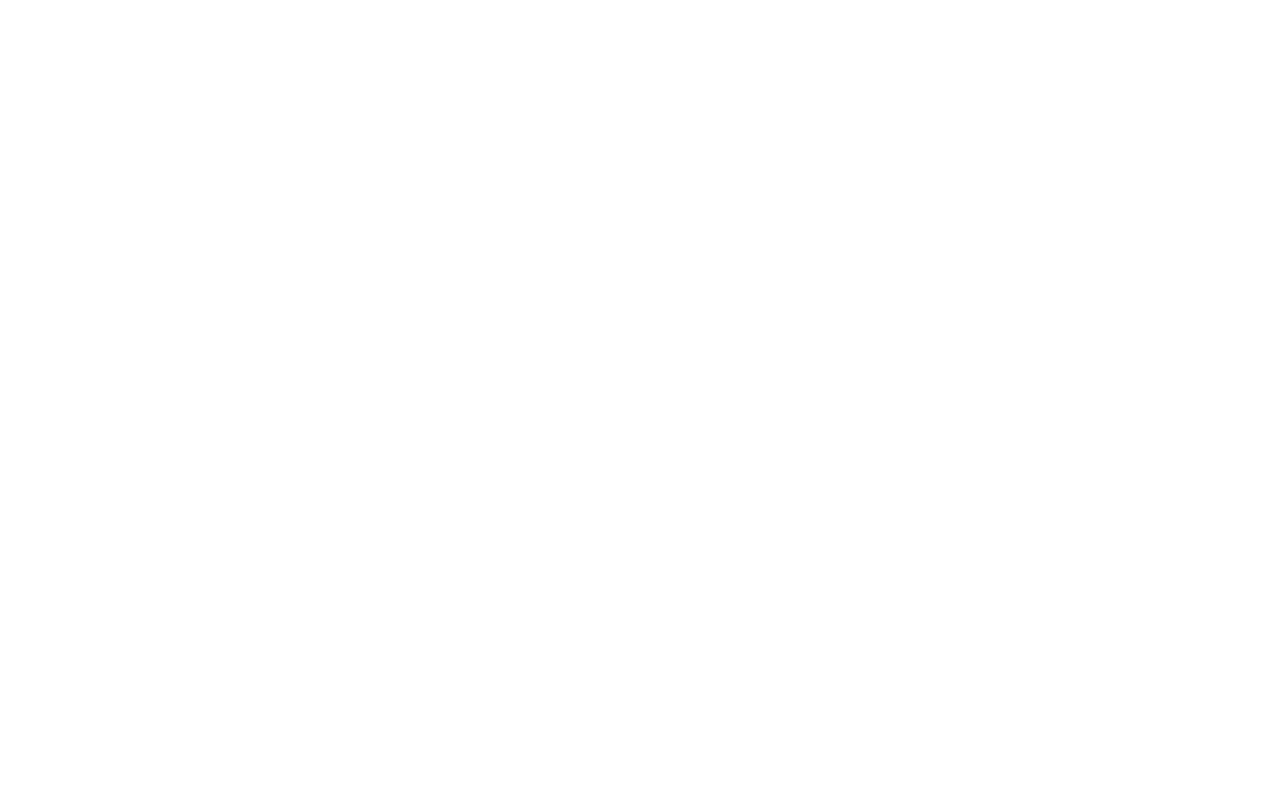
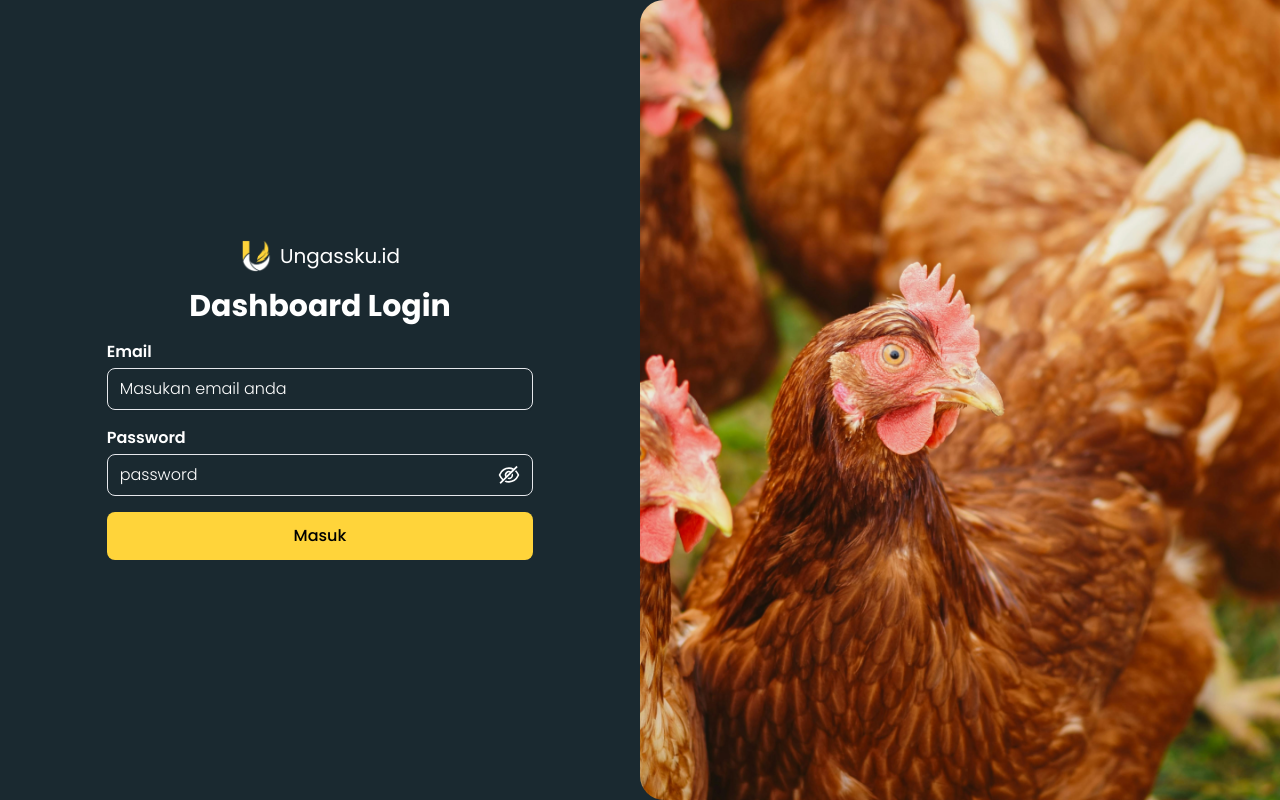
Before and after one commit to Ariemaharrucha/unggasku-fe, a React (Vite) app: page /dashboard/login in a window 1280 px wide. Before the commit this address had no page. Built offline with nearby package versions, Linux system fonts and the light colour scheme.

Commit message:
add login user & dahsboard

```diff
--- a/src/app/routes.jsx
+++ b/src/app/routes.jsx
@@ -1,7 +1,7 @@
 import { BrowserRouter, Routes, Route } from "react-router-dom";
 import { Beranda } from "../features/landing-page/Beranda.jsx";
-import { Login } from "../features/authentication/components/Login.jsx";
-import { Register } from "../features/authentication/components/Register.jsx";
+import { Login } from "../features/authentication/user/components/Login.jsx";
+import { Register } from "../features/authentication/user/components/Register.jsx";
 import { About } from "../features/landing-page/About.jsx";
 import { Contact } from "../features/landing-page/Contact.jsx";
 import { Layanan } from "../features/landing-page/Layanan.jsx";
@@ -22,6 +22,8 @@ import { Chatkonsultasi } from "../features/konsultasi/components/ChatKonsultasi
 import { DokterOverview } from "../features/dashboard-admin/components/DokterOverview.jsx";
 import { UserOverview } from "../features/dashboard-admin/components/UserOverview.jsx";
 import { FormAddDokter } from "../features/dashboard-admin/components/FormAddDokter.jsx";
+import { LoginAdmin } from "../features/authentication/admin/components/LoginAdmin.jsx";
+
 
 
 export const AppRouter = () => {
@@ -41,6 +43,9 @@ export const AppRouter = () => {
       {/* konsultasi */}
       <Route path="/layanan/konsultasi" element={<Konsultasi/>}></Route>
       <Route path="/layanan/konsultasi/chat/:konsultasiId" element={<Chatkonsultasi/>}></Route>
+
+      {/* dashboard login */}
+      <Route path="/dashboard/login" element={<LoginAdmin/>}></Route>
 
       {/* dasboard admin */}
       <Route path="/dashboard/admin" element={<DashboardAdmin/>}></Route>
--- a/src/features/authentication/components/Login.jsx
+++ b/src/features/authentication/admin/components/LoginAdmin.jsx
@@ -1,11 +1,11 @@
-import { Link } from "react-router-dom";
 import { AiOutlineEye, AiOutlineEyeInvisible } from "react-icons/ai";
 import { useState } from "react";
-import { AuthLayout } from "../../../layouts/AuthLayout.jsx";
-import Input from "../../../components/ui/Input.jsx";
-import Button from "../../../components/ui/Button.jsx";
+import { AuthLayout } from "../../../../layouts/AuthLayout.jsx";
+import Input from "../../../../components/ui/Input.jsx";
+import Button from "../../../../components/ui/Button.jsx";
 
-export const Login = () => {
+
+export const LoginAdmin = () => {
   const [showPassword, setShowPassword] = useState(false);
   const [password, setPassword] = useState("");
 
@@ -18,7 +18,7 @@ export const Login = () => {
   }
 
   return (
-    <AuthLayout title="Login Sekarang">
+    <AuthLayout title="Dashboard Login">
       <form className="space-y-4">
         <div>
           <h5 className="text-white font-semibold">Email</h5>
@@ -56,12 +56,6 @@ export const Login = () => {
         >
           Masuk
         </Button>
-        <p className="text-white text-center">
-          Sudah punya akun?{" "}
-          <Link to={"/register"} className="text-blue-700 font-semibold">
-            Daftar
-          </Link>
-        </p>
       </form>
     </AuthLayout>
   );
--- /dev/null
+++ b/src/features/authentication/admin/components/Register.jsx
@@ -0,0 +1,57 @@
+import { Link } from "react-router-dom";
+import { AuthLayout } from "../../../../layouts/AuthLayout.jsx";
+import Input from "../../../../components/ui/Input.jsx";
+import Button from "../../../../components/ui/Button.jsx";
+
+
+export const Register = () => {
+  return (
+    <AuthLayout title='Daftar Sekarang'>
+      <form className="space-y-4">
+        <div>
+          <h5 className="text-white font-semibold">Nama Lengkap</h5>
+          <Input
+            className={"bg-transparent placeholder:text-white text-white mt-1"}
+            placeholder="Masukan nama anda"
+          ></Input>
+        </div>
+        <div>
+          <h5 className="text-white font-semibold">Email</h5>
+          <Input
+            className={"bg-transparent placeholder:text-white text-white mt-1"}
+            type="email"
+            placeholder="Masukan email anda"
+          ></Input>
+        </div>
+        <div>
+          <h5 className="text-white font-semibold">Password</h5>
+          <Input
+            className={"bg-transparent placeholder:text-white text-white mt-1"}
+            type="password"
+            placeholder="password"
+          ></Input>
+        </div>
+        <div>
+          <h5 className="text-white font-semibold">Konfimarsi Password</h5>
+          <Input
+            className={"bg-transparent placeholder:text-white text-white mt-1"}
+            type="password"
+            placeholder="konfirmasi password"
+          ></Input>
+        </div>
+        <Button
+          variant="secondary"
+          className={"w-full flex justify-center text-md"}
+        >
+          Daftar
+        </Button>
+        <p className="text-white text-center">
+          Sudah punya akun?{" "}
+          <Link to={"/login"} className="text-blue-700 font-semibold">
+            Masuk
+          </Link>
+        </p>
+      </form>
+    </AuthLayout>
+  );
+};
--- /dev/null
+++ b/src/features/authentication/user/components/Login.jsx
@@ -0,0 +1,68 @@
+import { Link } from "react-router-dom";
+import { AiOutlineEye, AiOutlineEyeInvisible } from "react-icons/ai";
+import { useState } from "react";
+import Input from "../../../../components/ui/Input.jsx";
+import Button from "../../../../components/ui/Button.jsx";
+import { AuthLayout } from "../../../../layouts/AuthLayout.jsx";
+
+export const Login = () => {
+  const [showPassword, setShowPassword] = useState(false);
+  const [password, setPassword] = useState("");
+
+  function handleChange(e) {
+    setPassword(e.target.value);
+  }
+
+  function togglePassword() {
+    setShowPassword(!showPassword);
+  }
+
+  return (
+    <AuthLayout title="Login Sekarang">
+      <form className="space-y-4">
+        <div>
+          <h5 className="text-white font-semibold">Email</h5>
+          <Input
+            className={"bg-transparent placeholder:text-white text-white mt-1"}
+            type="email"
+            placeholder="Masukan email anda"
+          ></Input>
+        </div>
+        <div>
+          <h5 className="text-white font-semibold">Password</h5>
+          <div className="relative">
+            <input
+              type={showPassword ? "text" : "password"}
+              className="block w-full border font-medium placeholder:font-light focus:outline-none focus:ring-2 focus:ring-primary-100 focus:border-primary-500 shadow-sm transition duration-200 py-2 px-3 text-base rounded-lg bg-transparent placeholder:text-white text-white mt-1"
+              placeholder="password"
+              value={password}
+              onChange={handleChange}
+            />
+            <div
+              className="absolute inset-y-0 end-0 flex items-center cursor-pointer pe-3"
+              onClick={togglePassword}
+            >
+              {showPassword ? (
+                <AiOutlineEye size={24} color="white" />
+              ) : (
+                <AiOutlineEyeInvisible size={24} color="white" />
+              )}
+            </div>
+          </div>
+        </div>
+        <Button
+          variant="secondary"
+          className={"w-full flex justify-center text-md"}
+        >
+          Masuk
+        </Button>
+        <p className="text-white text-center">
+          Sudah punya akun?{" "}
+          <Link to={"/register"} className="text-blue-700 font-semibold">
+            Daftar
+          </Link>
+        </p>
+      </form>
+    </AuthLayout>
+  );
+};
```
Also changed, not shown: src/features/authentication/user/components/Register.jsx (renamed from src/features/authentication/components/Register.jsx, +3 -4 lines).
